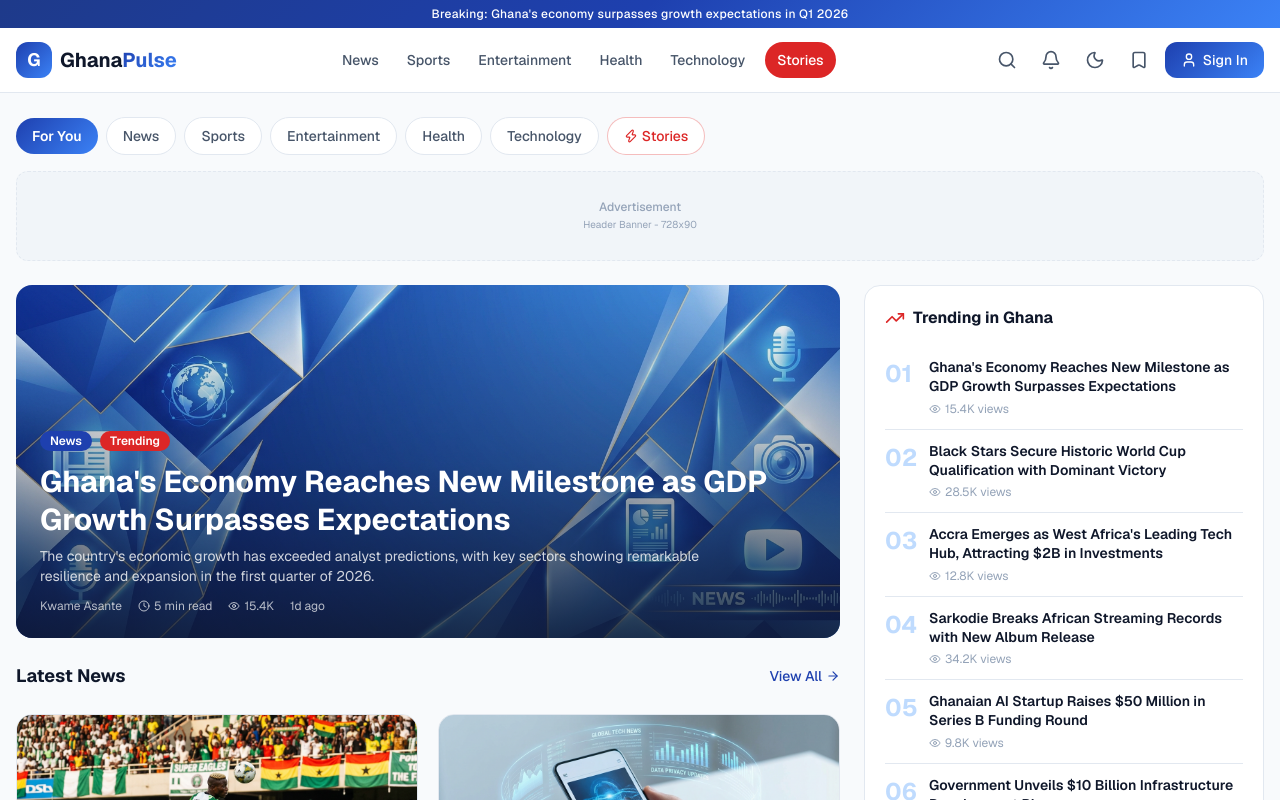
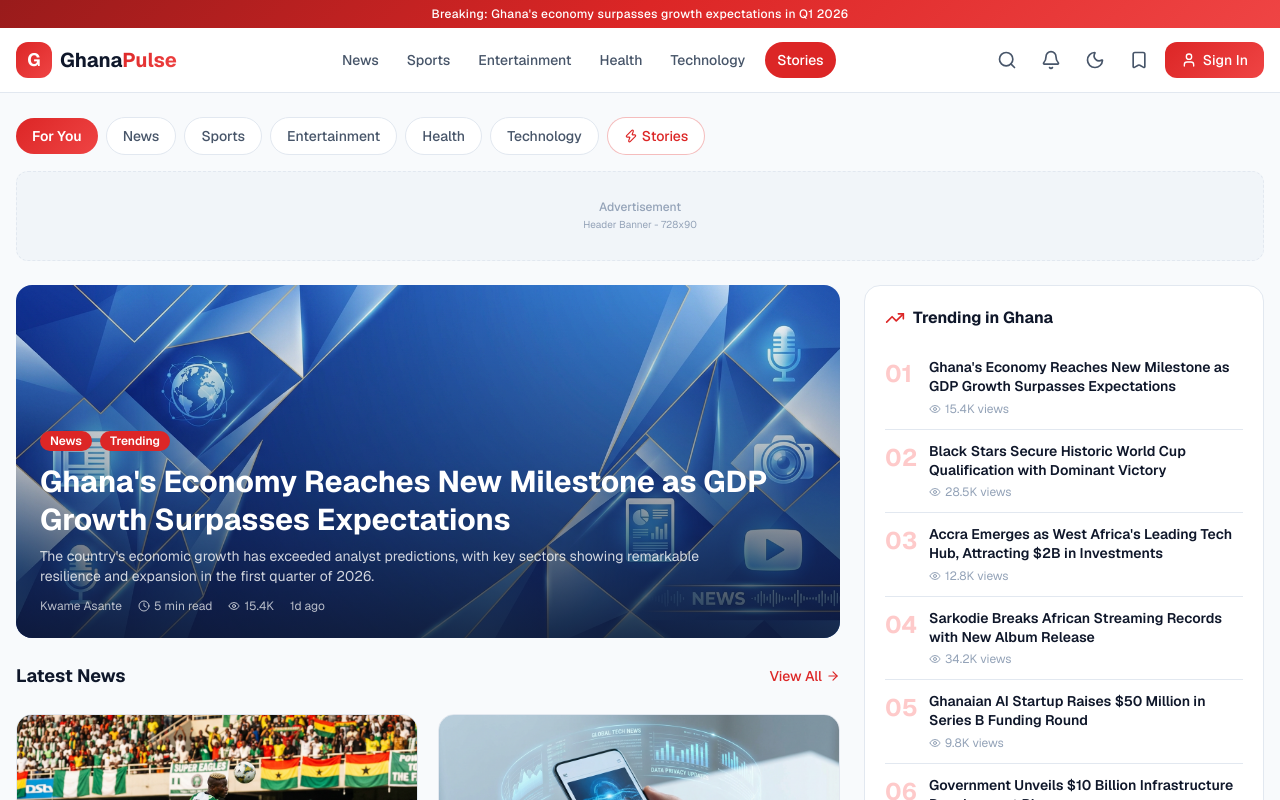
Before and after one commit to nketiadoreen99-pixel/GHANAPULSE, a Next.js app: page / in a window 1280 px wide. Shown: the top 800 px of the page. Built offline with nearby package versions, Linux system fonts and the light colour scheme.

Commit message:
Change primary color from blue to bright red

```diff
--- a/src/app/globals.css
+++ b/src/app/globals.css
@@ -1,12 +1,12 @@
 @import "tailwindcss";
 
 @theme inline {
-  --color-primary: #1E40AF;
-  --color-primary-light: #3B82F6;
-  --color-primary-dark: #1E3A8A;
-  --color-primary-50: #EFF6FF;
-  --color-primary-100: #DBEAFE;
-  --color-primary-200: #BFDBFE;
+  --color-primary: #DC2626;
+  --color-primary-light: #EF4444;
+  --color-primary-dark: #991B1B;
+  --color-primary-50: #FEF2F2;
+  --color-primary-100: #FEE2E2;
+  --color-primary-200: #FECACA;
 
   --color-accent-red: #DC2626;
   --color-accent-orange: #EA580C;
--- a/src/app/layout.tsx
+++ b/src/app/layout.tsx
@@ -39,7 +39,7 @@
       suppressHydrationWarning
     >
       <head>
-        <meta name="theme-color" content="#1E40AF" />
+        <meta name="theme-color" content="#DC2626" />
       </head>
       <body className="min-h-full flex flex-col">
         <Navbar />
```
